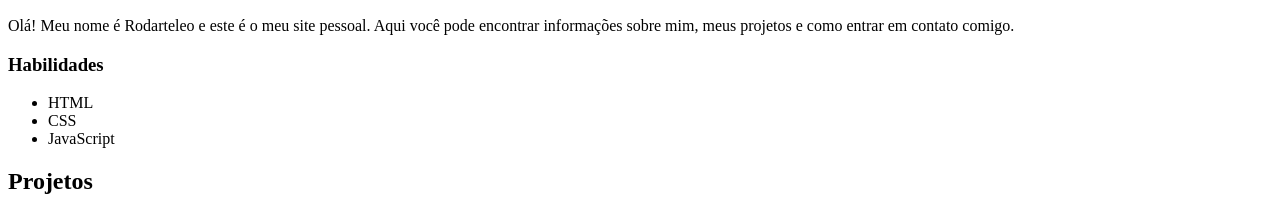
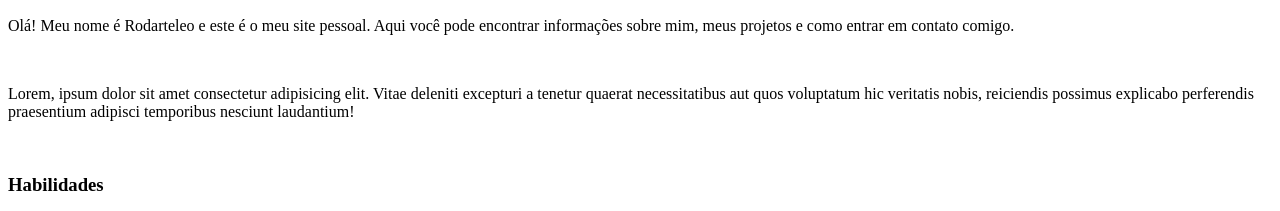
Before and after one commit to rodarteleo/siteSectec-2ndWave, a plain HTML site: page index.html in a window 1280 px wide. Shown: the part 555-766 px from the top of the page. Drawn offline with Linux system fonts and the light colour scheme; files whose address does not match are found by name.

Commit message:
second commit

```diff
--- a/index.html
+++ b/index.html
@@ -24,11 +24,13 @@
     <section id="sobre">
         <h2>Sobre mim</h2>
 
-        <img src="C:\Users\leoro\Documents\Curso SCTEC - Desenvolvimento de Software\FRONT-END-2ND-WAVE\montanhas.jpg"
+        <img src="C:\Users\leoro\Documents\Curso SCTEC - Desenvolvimento de Software\GitHub\siteSectec-2ndWave\montanhas.jpg"
         alt="Minha foto nas montnhas" width="250"
         title="Corvo Branco/SC">
         <article>
-            <p>Olá! Meu nome é Rodarteleo e este é o meu site pessoal. Aqui você pode encontrar informações sobre mim, meus projetos e como entrar em contato comigo.</p>
+            <p>Olá! Meu nome é Rodarteleo e este é o meu site pessoal. Aqui você pode encontrar informações sobre mim, meus projetos e como entrar em contato comigo.</p><br>
+            <p>Lorem, ipsum dolor sit amet consectetur adipisicing elit. Vitae deleniti excepturi a tenetur quaerat necessitatibus aut quos voluptatum hic veritatis nobis, reiciendis possimus explicabo perferendis praesentium adipisci temporibus nesciunt laudantium!</p><br>
+
         </article>
         <aside>
             <h3>
```
